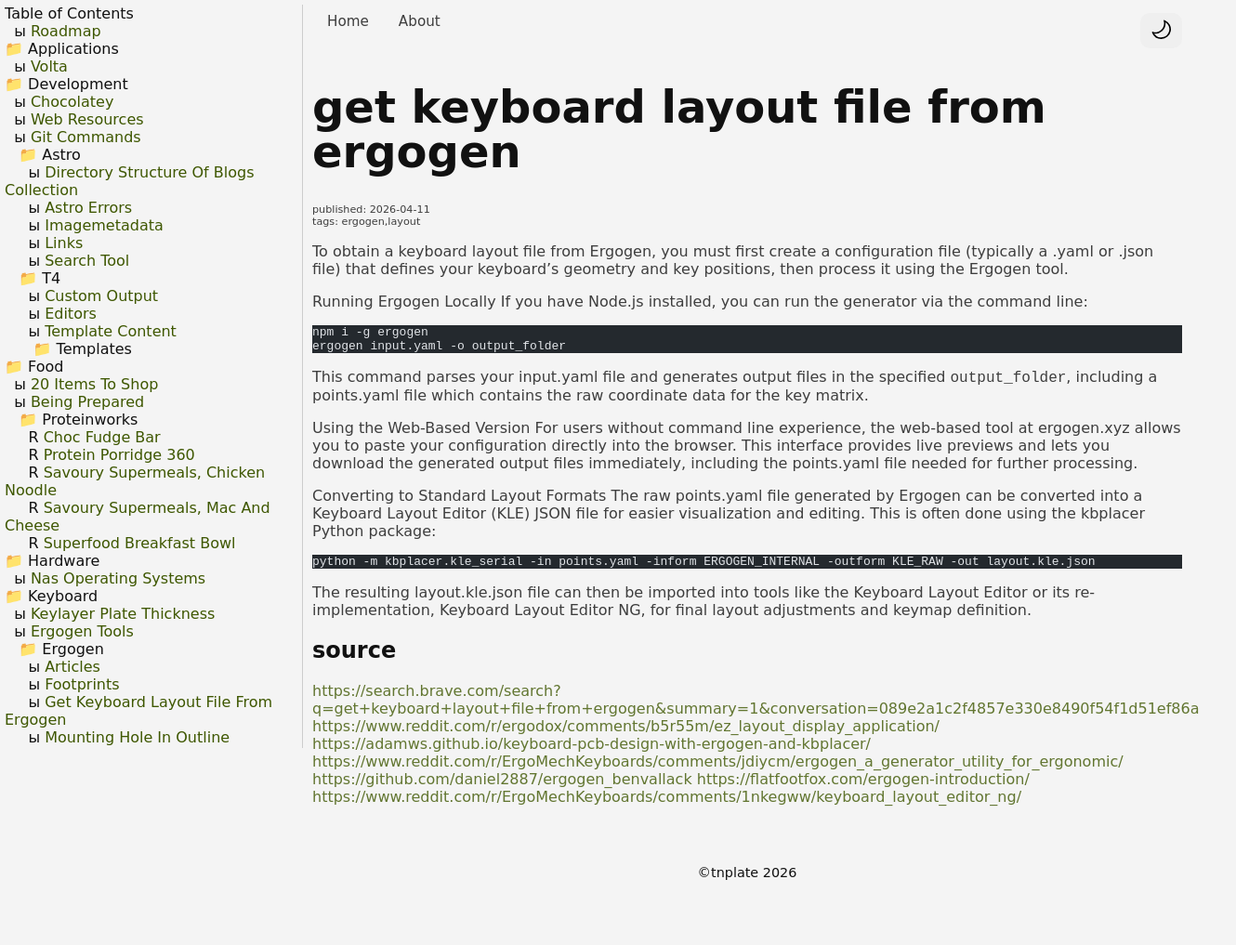
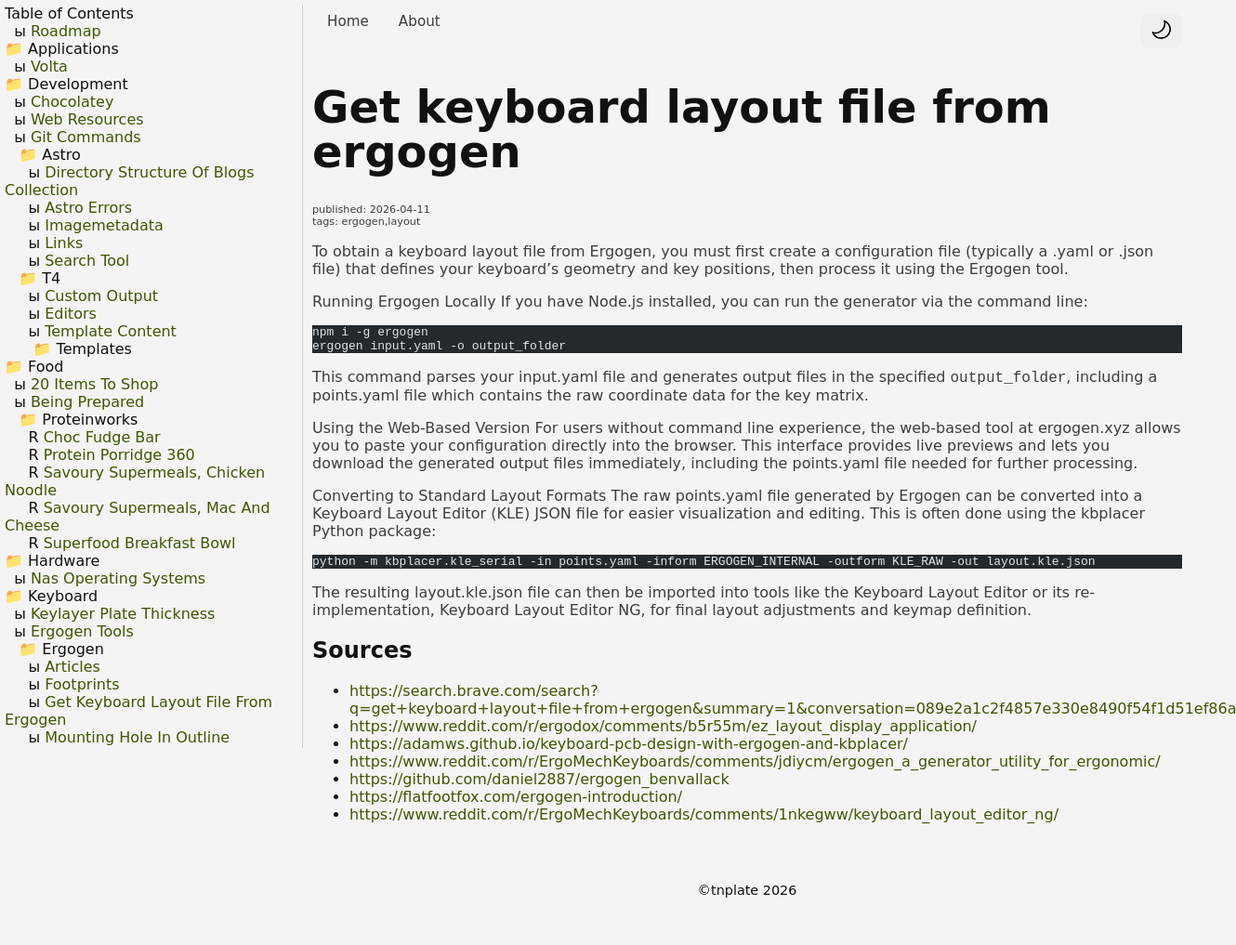
Before and after one commit to Thundter/thundter.github.io, an Astro site: page /blogs/keyboard/ergogen/get-layout-file in a window 1280 px wide. Shown: the whole page at 93% size, 1330 px wide, since content can reach past the window. Built offline with nearby package versions, Linux system fonts and the light colour scheme; Astro itself is replaced by a stand-in of ours; code samples lack their colours; a web font is replaced by a local one.

Commit message:
minor style tweaks

```diff
--- a/src/layouts/Main.astro
+++ b/src/layouts/Main.astro
@@ -20,7 +20,7 @@ const { title, tags } = Astro.props;
     <meta name="generator" content={Astro.generator} />
     <meta name="description" content="Mind Dump Website" />
     <meta name="tags" content={tags && tags.join(", ")} />
-    <title>{title}</title>
+    <title>tnplate|{title}</title>
     <script is:inline>
       /** Represent the local storage property key by a variable */
       const COLOUR_MODE = "COLOUR_MODE";
--- a/src/pages/blogs/keyboard/ergogen/get-layout-file.md
+++ b/src/pages/blogs/keyboard/ergogen/get-layout-file.md
@@ -1,6 +1,6 @@
 ---
 layout: "../../../../layouts/Blog.astro"
-title: "get keyboard layout file from ergogen"
+title: "Get keyboard layout file from ergogen"
 date: "2026-04-11"
 tags: ["ergogen", "layout"]
 ---
@@ -26,12 +26,12 @@ python -m kbplacer.kle_serial -in points.yaml -inform ERGOGEN_INTERNAL -outform
 
 The resulting layout.kle.json file can then be imported into tools like the Keyboard Layout Editor or its re-implementation, Keyboard Layout Editor NG, for final layout adjustments and keymap definition.
 
-## source
+## Sources
 
-https://search.brave.com/search?q=get+keyboard+layout+file+from+ergogen&summary=1&conversation=089e2a1c2f4857e330e8490f54f1d51ef86a
-https://www.reddit.com/r/ergodox/comments/b5r55m/ez_layout_display_application/
-https://adamws.github.io/keyboard-pcb-design-with-ergogen-and-kbplacer/
-https://www.reddit.com/r/ErgoMechKeyboards/comments/jdiycm/ergogen_a_generator_utility_for_ergonomic/
-https://github.com/daniel2887/ergogen_benvallack
-https://flatfootfox.com/ergogen-introduction/
-https://www.reddit.com/r/ErgoMechKeyboards/comments/1nkegww/keyboard_layout_editor_ng/
+- https://search.brave.com/search?q=get+keyboard+layout+file+from+ergogen&summary=1&conversation=089e2a1c2f4857e330e8490f54f1d51ef86a
+- https://www.reddit.com/r/ergodox/comments/b5r55m/ez_layout_display_application/
+- https://adamws.github.io/keyboard-pcb-design-with-ergogen-and-kbplacer/
+- https://www.reddit.com/r/ErgoMechKeyboards/comments/jdiycm/ergogen_a_generator_utility_for_ergonomic/
+- https://github.com/daniel2887/ergogen_benvallack
+- https://flatfootfox.com/ergogen-introduction/
+- https://www.reddit.com/r/ErgoMechKeyboards/comments/1nkegww/keyboard_layout_editor_ng/
--- a/src/styles/global.css
+++ b/src/styles/global.css
@@ -2,6 +2,7 @@
 
 html {
     --background: #f4f4f4;
+    --background-alternate: #f0f0f0;
     --text: #111;
     --text-muted: #222;
     --border: #ccc;
@@ -10,8 +11,9 @@ html {
 
 html.dark {
     --background: #080808;
-    --text: #ddd;
-    --text-muted: #bbb;
+    --background-alternate: #0c0c0c;
+    --text: #eee;
+    --text-muted: #ccc;
     --border: #333;
     --link: #77A800;
 }
@@ -51,6 +53,6 @@ main {
 
 p{
     font-size: 1rem;
-    color: var(--gray-400);
+    color: var(--text);
     opacity: 0.8;
 }
```
Also changed, not shown: src/components/RecentBlogs.astro (+7 -6 lines), src/pages/blogs/todo-list.md (+4 -2 lines).
